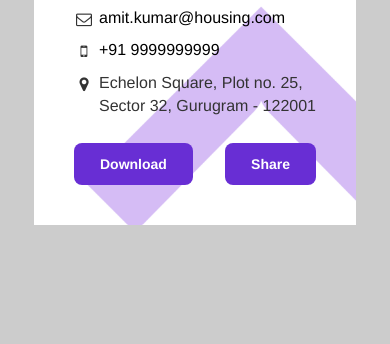
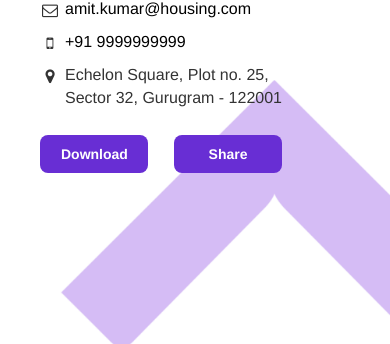
Before and after one commit to praveenkumar62/sales-housing, a plain HTML site: page index.html in a window 390 px wide. Shown: the part 500-844 px from the top of the page. Drawn offline with nearby package versions, Linux system fonts and the light colour scheme.

Commit message:
21-july-20

```diff
--- a/index.html
+++ b/index.html
@@ -48,7 +48,8 @@
             margin: 4px 0 0 -5px;
         }
         .custom-btn {
-            padding: 10px 25px;
+            width: 108px;
+            padding: 8px 20px;
             border-radius: 8px;
             background-color: rgb(104,46,212);
             color: #fff;
@@ -67,10 +68,68 @@
             right: -3px;
             z-index: -1;
         }
+        @media (max-width: 767px) {
+            body {
+                background: #fff;
+            }
+            .custom-panel {
+                background: transparent;
+            }
+            .container-mobile {
+                padding: 0;
+                margin: 0;
+            }
+        }
     </style>
 </head>
 <body>
-    <div class="container">
+    <div class="container-mobile hidden-sm hidden-md hidden-lg">
+        <div class="custom-panel">
+            <div style="position:relative;">
+                <img src="./amit.png" style="width:145px;margin: -5px 0 0 -20px;" alt="Housing" />
+                <img src="./housing_logo.png" alt="Housing" style="width:60px;margin: 45px 15px 0 0;float:right;" />
+            </div>
+            <div class="clearfix"></div>
+
+            <h2 style="font-weight:800;margin-top:0;">Amit Kumar</h2>
+            <h3 class="font-normal;margin-top: 5px;">Manager - Sales</h3>
+
+            <div class="business-images" style="margin:20px 0 0px -5px;">
+                <div>
+                    <img src="./housing.png" alt="Housing" />
+                </div>
+            </div>
+            <div style="margin-bottom: 20px;">
+                <img src="./google-play.png" style="width:70px;" alt="Google play" />
+                <img src="./app-store.png" style="width:70px;" alt="App Store" />
+            </div>
+
+            <div class="social">
+                <p>
+                    <i class="fa fa-envelope-o"></i>
+                    <span style="display:inline-block;"><a href="mailto:amit.kumar@housing.com">amit.kumar@housing.com</a></span>
+                </p>
+                <p>
+                    <i class="fa fa-mobile"></i>
+                    <span style="display:inline-block;"><a href="tel:+919999999999">+91 9999999999</a></span>
+                </p>
+                <p>
+                    <i class="fa fa-map-marker"></i>
+                    <span style="display:inline-block;">Echelon Square, Plot no. 25,<br />Sector 32, Gurugram - 122001</span>
+                </p>
+                <div class="clearfix"></div>
+            </div>
+
+            <div class="buttons" style="margin-top:15px">
+                <button class="btn custom-btn">Download</button>
+                <button class="btn custom-btn" style="float:right;">Share</button>
+            </div>
+            <div class="clearfix"></div>
+        </div>
+    </div>
+    <img src="./housing_bg.png" alt="image" class="bg-image hidden-lg hidden-md hidden-sm" />
+
+    <div class="container hidden-xs">
         <img src="" alt="">
         <div class="row">
             <div class="col-lg-3 col-md-3 col-sm-2"></div>
```
